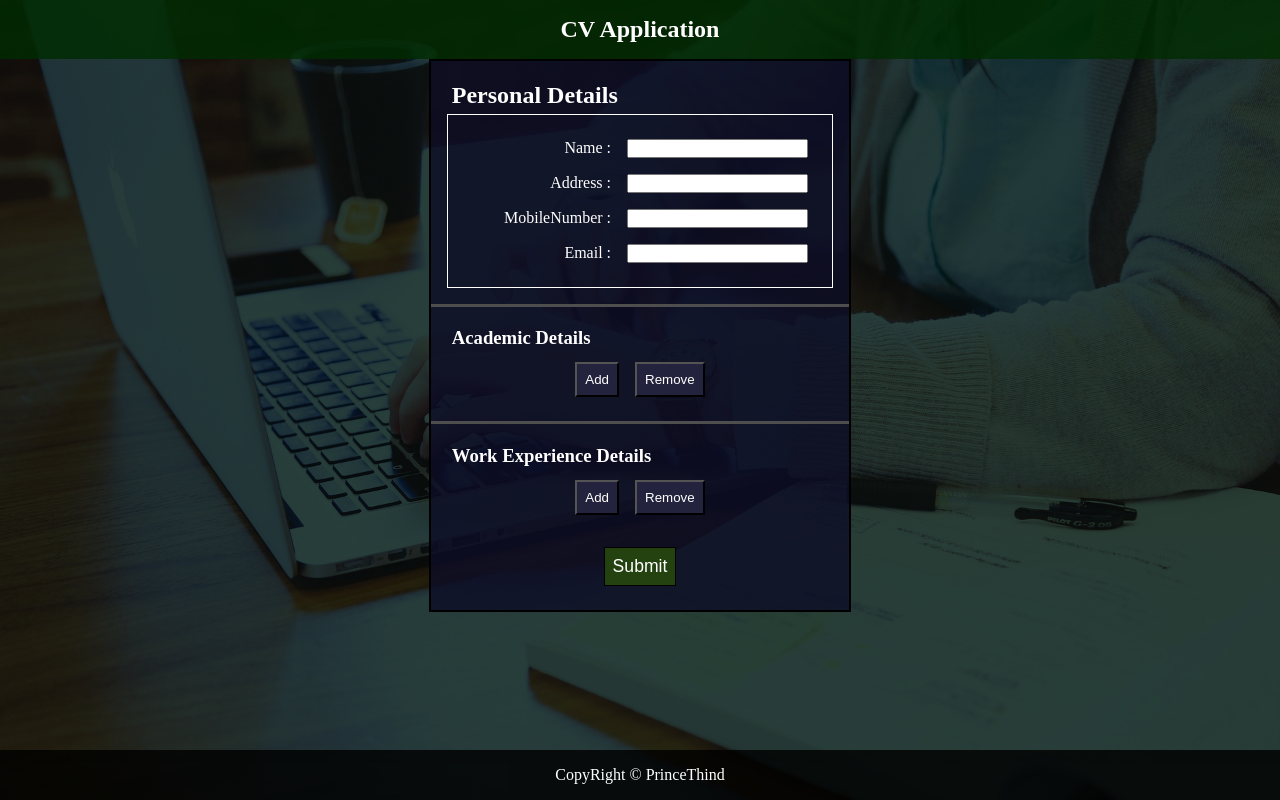
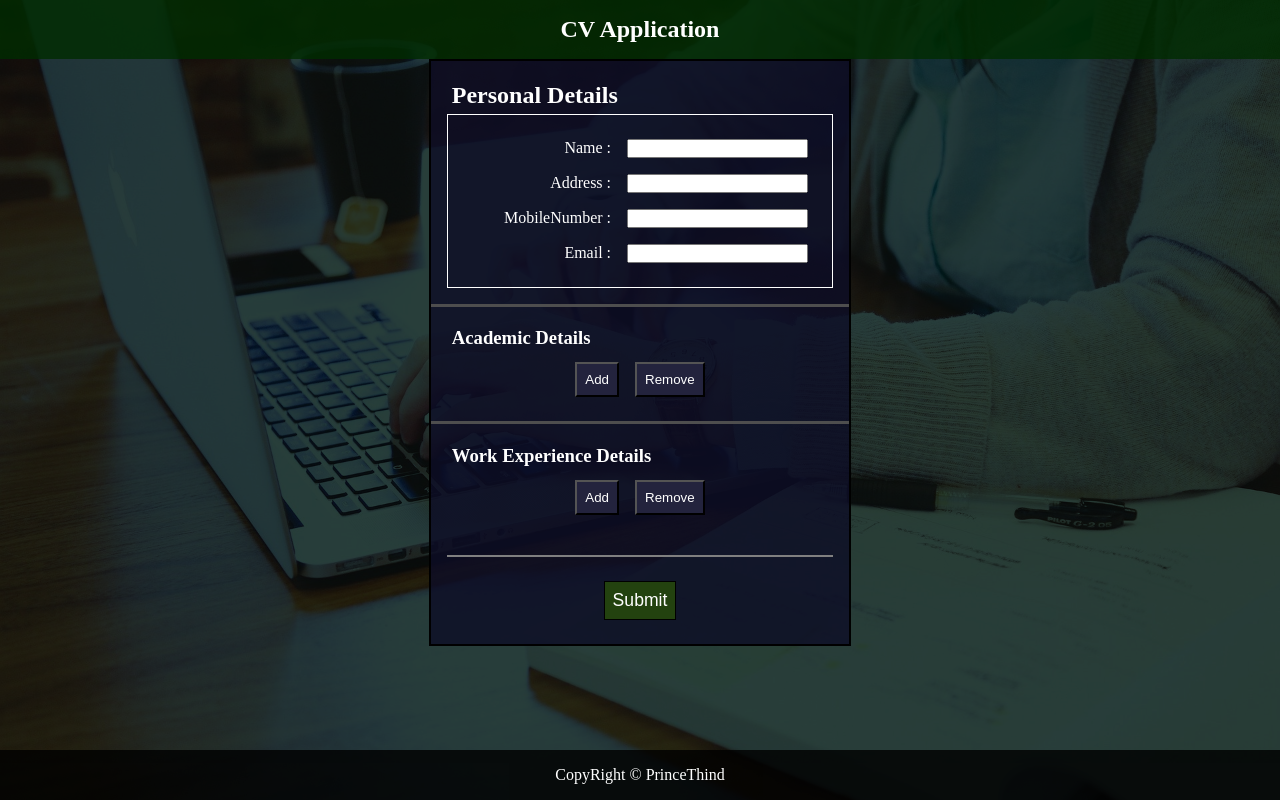
Before and after one commit to prince-thind-archive/cv-app, a React (Create React App) app: page / in a window 1280 px wide. Built offline with nearby package versions, Linux system fonts and the light colour scheme.

Commit message:
add border bottom to work buttons

```diff
--- a/src/components/Work.js
+++ b/src/components/Work.js
@@ -116,7 +116,7 @@ class Work extends React.Component {
         {this.renderWork()}
 
         {this.props.editMode && (
-          <div className="buttons">
+          <div className="buttons work-buttons">
             <button className="add-section-button" onClick={this.addSection}>
               Add
             </button>
--- a/src/styles/Sections.css
+++ b/src/styles/Sections.css
@@ -38,6 +38,11 @@
   color: white;
 }
 
+.work-buttons{
+  padding-bottom: 2rem;
+  border-bottom: 2px solid gray;
+}
+
 :is(.add-section-button, .remove-section-button):hover {
   transform: scale(1.1);
 }
```
